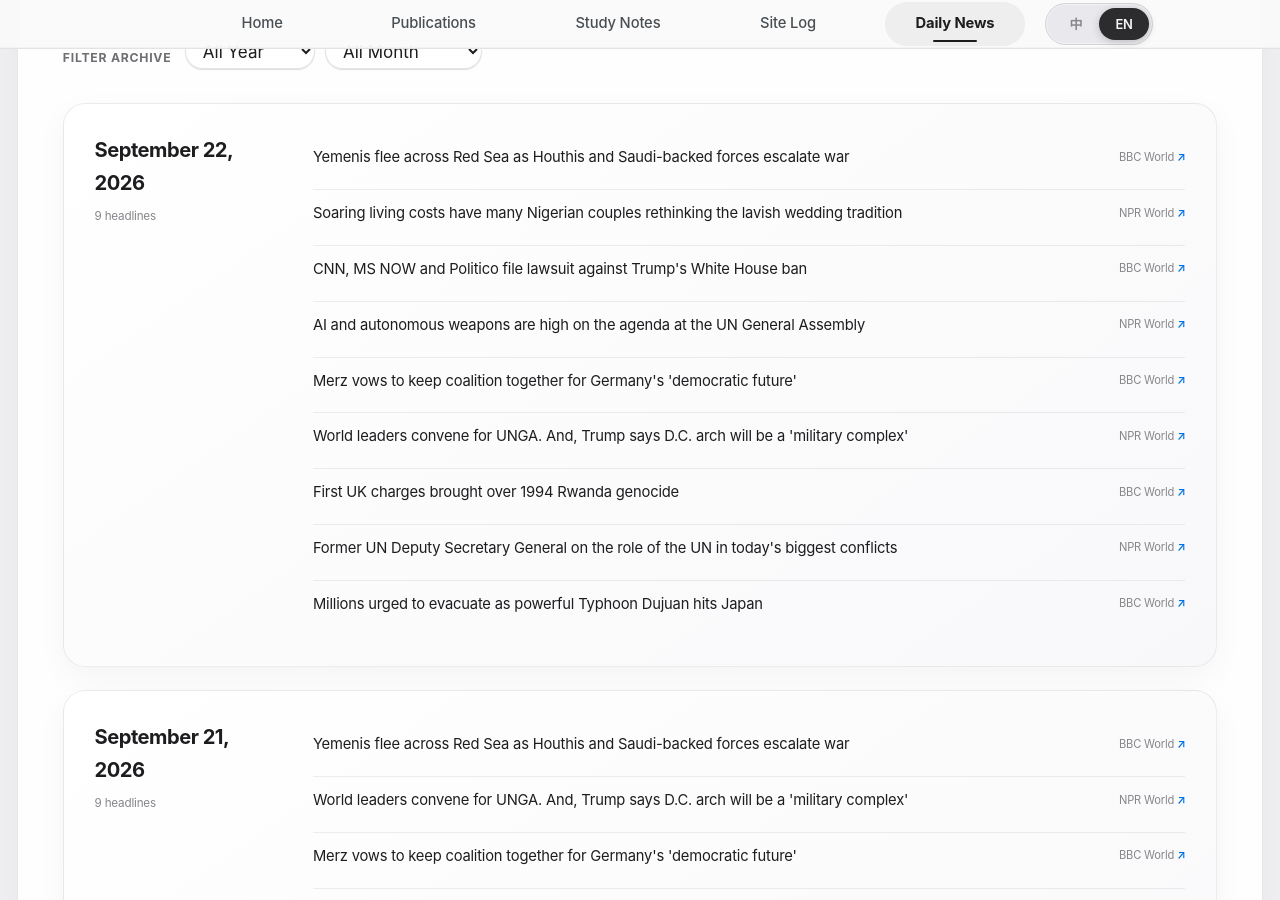
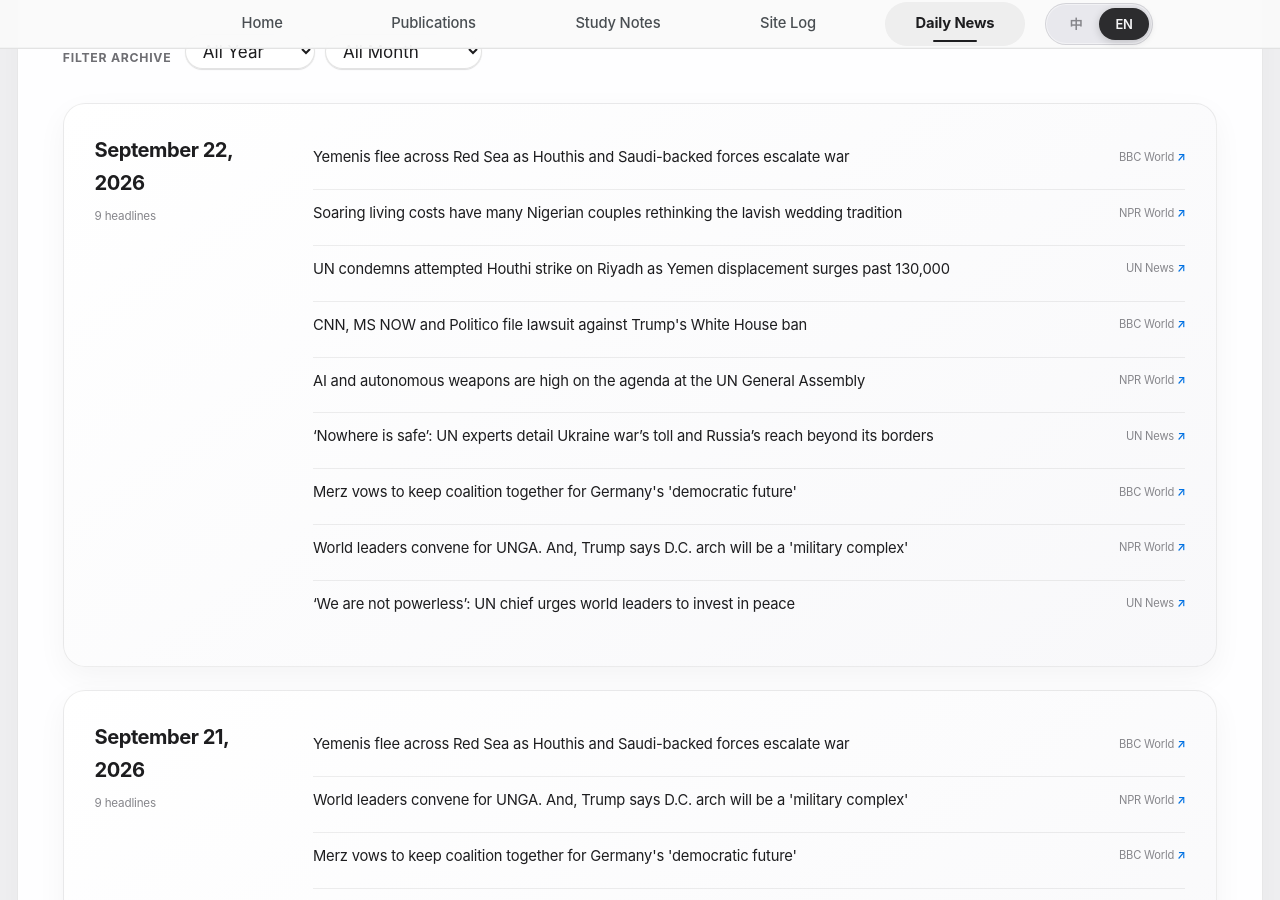
Before and after one commit to HaoxiangLuo/HaoxiangLuo.github.io, a Jekyll site: the page built from _pages/daily-news.html, in a window 1280 px wide and 900 px high, scrolled down 297 px. Built offline with Jekyll 4.4.1, drawn with Linux system fonts in a browser that asks for light colours; a style sheet for code colours, icons or effects is not loaded.

Commit message:
Update daily news 2026-09-22

```diff
--- a/_data/daily_news.json
+++ b/_data/daily_news.json
@@ -1,5 +1,5 @@
 {
-  "updated_at": "2026-09-22T10:24:44+08:00",
+  "updated_at": "2026-09-22T11:24:57+08:00",
   "days": [
     {
       "date": "2026-09-22",
@@ -17,6 +17,12 @@
           "title_zh": "飙升的生活成本让许多尼日利亚夫妇重新思考奢华的婚礼传统"
         },
         {
+          "title": "UN condemns attempted Houthi strike on Riyadh as Yemen displacement surges past 130,000",
+          "source": "UN News",
+          "url": "https://news.un.org/feed/view/en/story/2026/09/1168387",
+          "title_zh": "也门流离失所者激增超过13万人，联合国谴责胡塞武装袭击利雅得的企图"
+        },
+        {
           "title": "CNN, MS NOW and Politico file lawsuit against Trump's White House ban",
           "source": "BBC World",
           "url": "https://www.bbc.co.uk/news/articles/cm0e32rwvrryo?at_medium=RSS&at_campaign=rss",
@@ -27,6 +33,12 @@
           "source": "NPR World",
           "url": "https://www.npr.org/2026/09/21/nx-s1-5974200/ai-and-autonomous-weapons-are-high-on-the-agenda-at-the-un-general-assembly",
           "title_zh": "人工智能和自主武器是联合国大会议程的重要议题"
+        },
+        {
+          "title": "‘Nowhere is safe’: UN experts detail Ukraine war’s toll and Russia’s reach beyond its borders",
+          "source": "UN News",
+          "url": "https://news.un.org/feed/view/en/story/2026/09/1168386",
+          "title_zh": "没有地方是安全的”：联合国专家详细介绍了乌克兰战争造成的伤亡和俄罗斯的影响力超出其边界"
         },
         {
           "title": "Merz vows to keep coalition together for Germany's 'democratic future'",
@@ -41,22 +53,10 @@
           "title_zh": "世界领导人齐聚联合国大会。而且，特朗普表示华盛顿拱门将成为一个“军事综合体"
         },
         {
-          "title": "First UK charges brought over 1994 Rwanda genocide",
-          "source": "BBC World",
-          "url": "https://www.bbc.co.uk/news/articles/cr2092216nywo?at_medium=RSS&at_campaign=rss",
-          "title_zh": "英国首次指控 1994 年卢旺达种族灭绝事件"
-        },
-        {
-          "title": "Former UN Deputy Secretary General on the role of the UN in today's biggest conflicts",
-          "source": "NPR World",
-          "url": "https://www.npr.org/2026/09/21/nx-s1-5974141/former-un-deputy-secretary-general-on-the-role-of-the-un-in-todays-biggest-conflicts",
-          "title_zh": "联合国前副秘书长谈联合国在当今最大冲突中的作用"
-        },
-        {
-          "title": "Millions urged to evacuate as powerful Typhoon Dujuan hits Japan",
-          "source": "BBC World",
-          "url": "https://www.bbc.co.uk/news/articles/cm3wj2lexl97o?at_medium=RSS&at_campaign=rss",
-          "title_zh": "强台风“杜鹃”袭击日本，数百万人敦促撤离"
+          "title": "‘We are not powerless’: UN chief urges world leaders to invest in peace",
+          "source": "UN News",
+          "url": "https://news.un.org/feed/view/en/story/2026/09/1168383",
+          "title_zh": "我们并非无能为力”：联合国秘书长敦促世界领导人投资于和平"
         }
       ]
     },
```
